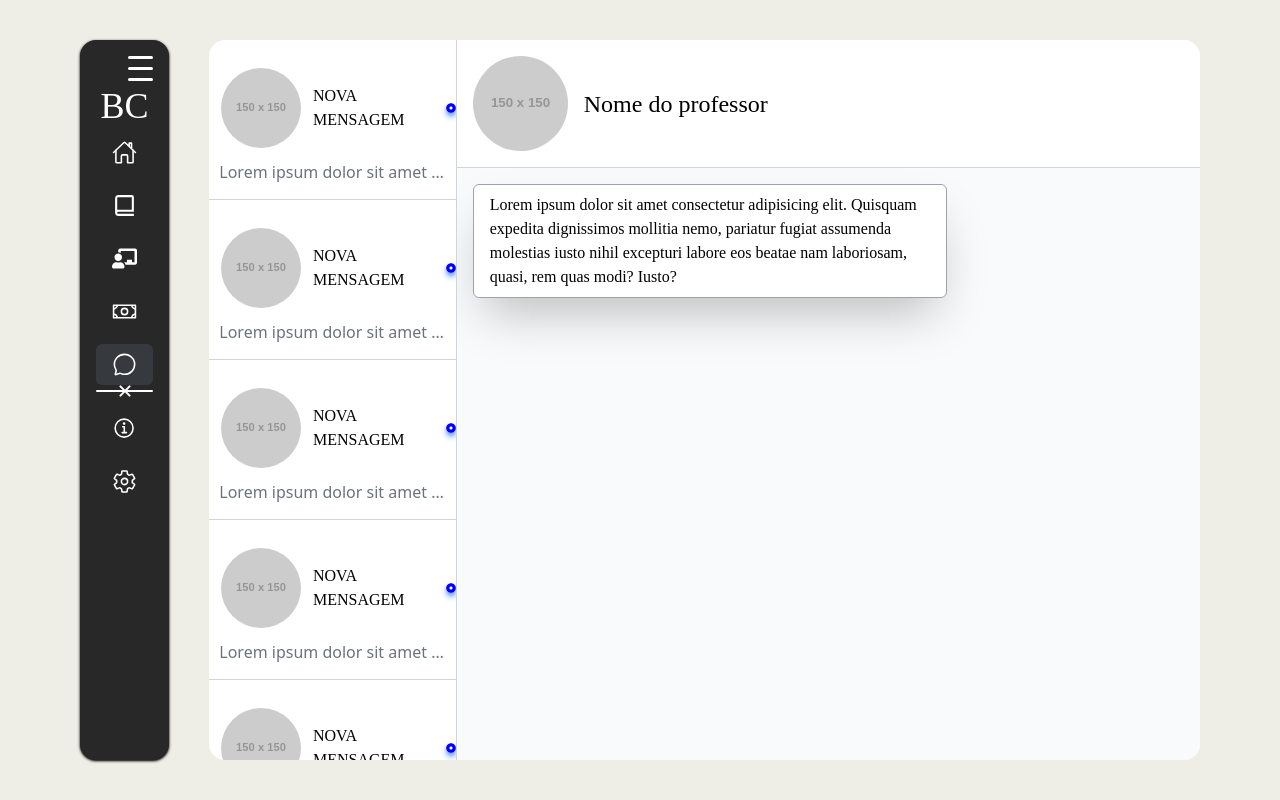
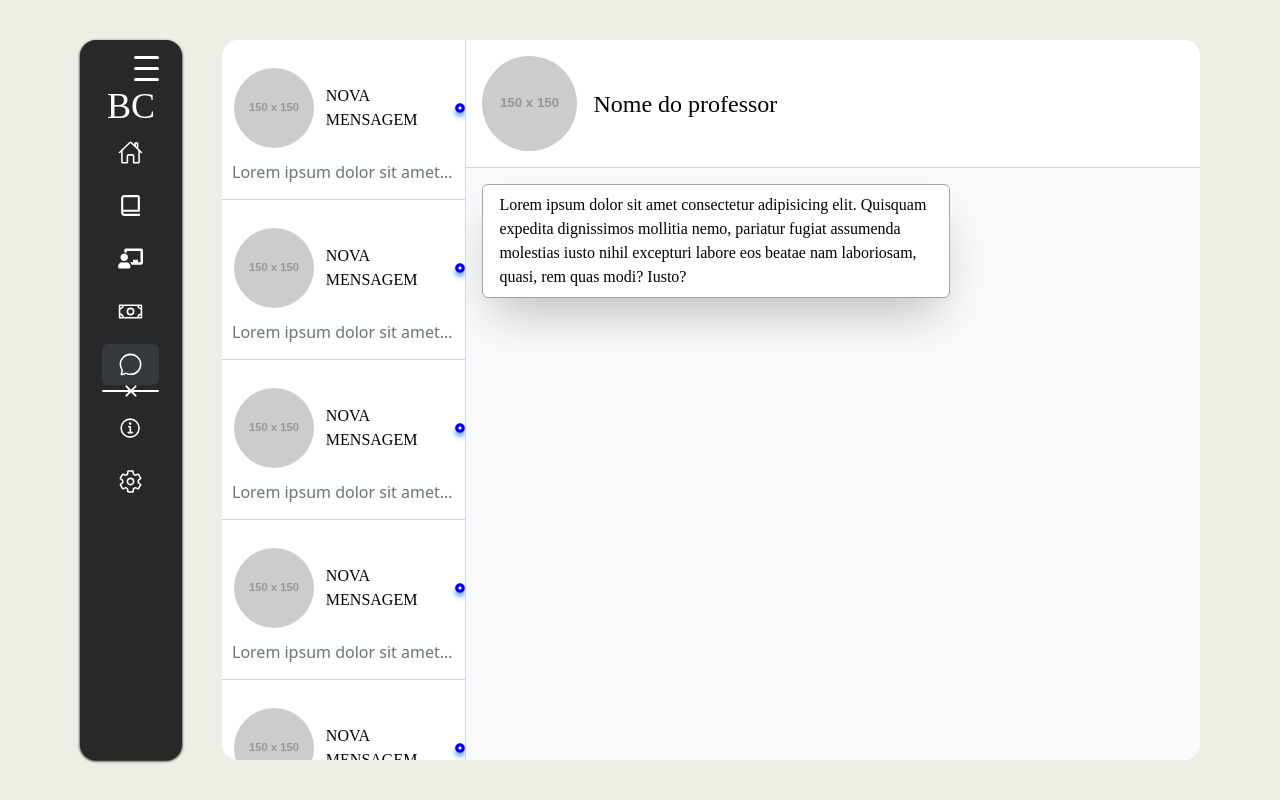
Before and after one commit to Fabrioco/clone-udemy, a React (Create React App) app: page /messages in a window 1280 px wide. Built offline with nearby package versions, Linux system fonts and the light colour scheme.

Commit message:
:lipstick: hotfix: Correção do width

```diff
--- a/src/pages/Messages/index.tsx
+++ b/src/pages/Messages/index.tsx
@@ -2,7 +2,7 @@ import { Chat } from "./components/Chat";
 
 export default function Messages() {
   return (
-    <div className="max-w-full h-full flex flex-row  bg-white rounded-2xl overflow-x-hidden">
+    <div className="w-full h-full flex flex-row  bg-white rounded-2xl overflow-x-hidden">
 
       <div className="border-r border-gray-300 w-3/12 h-full overflow-y-auto">
         <Chat />
```
